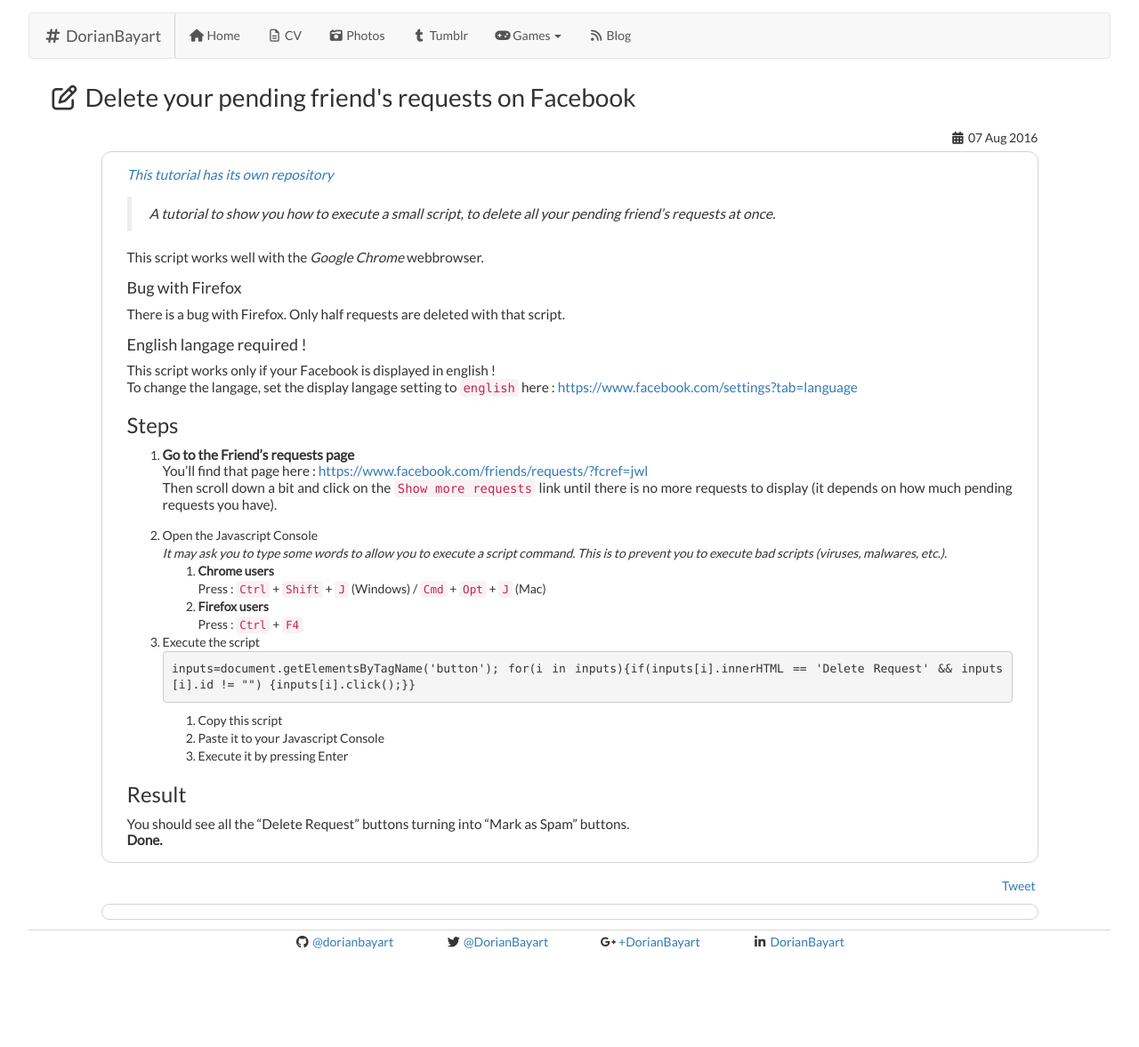
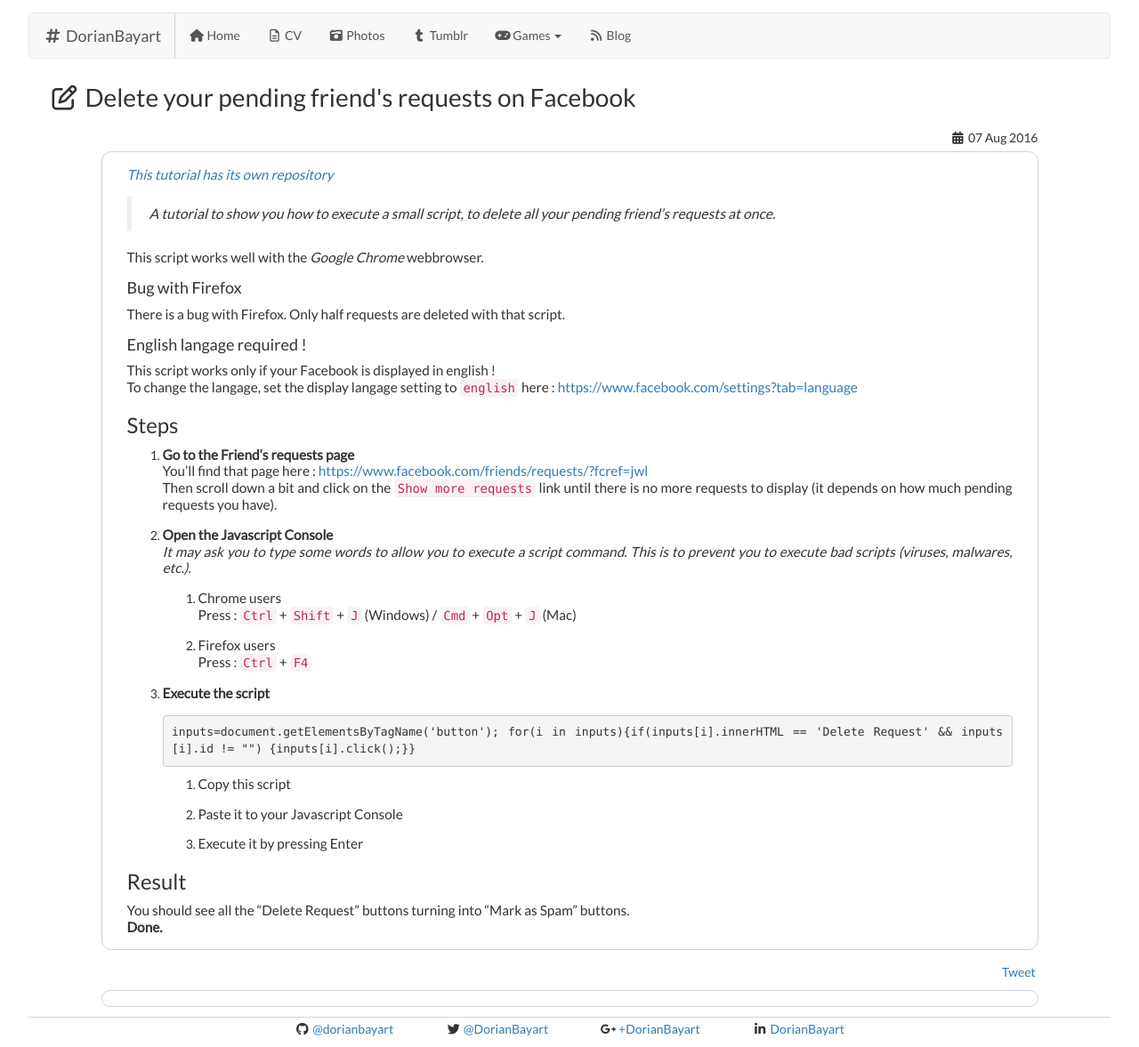
Before and after one commit to dorianbayart/dorianbayart.github.io, a Jekyll site: the page built from _posts/2016-08-07-delete-pending-requests-on-facebook.md, in a window 1280 px wide. Shown: the whole page at 89% size. Built offline with Jekyll 4.4.1, drawn with Linux system fonts in a browser that asks for light colours; nearby versions of some CDN libraries; comment, search, counter and statistics services are not loaded; before the commit the page ends 1079 px from its top, so only the background shows below that.

Commit message:
Update 2016-08-07-delete-pending-requests-on-facebook.md

````diff
--- a/_posts/2016-08-07-delete-pending-requests-on-facebook.md
+++ b/_posts/2016-08-07-delete-pending-requests-on-facebook.md
@@ -25,20 +25,26 @@ To change the langage, set the display langage setting to `english` here : [http
 You'll find that page here : [https://www.facebook.com/friends/requests/?fcref=jwl](https://www.facebook.com/friends/requests/?fcref=jwl)
 Then scroll down a bit and click on the `Show more requests` link until there is no more requests to display (it depends on how much pending requests you have).
 
-2. Open the Javascript Console
+
+2. **Open the Javascript Console**
 _It may ask you to type some words to allow you to execute a script command.
 This is to prevent you to execute bad scripts (viruses, malwares, etc.)._
-   1. **Chrome users**
+
+   1. Chrome users
 Press : `Ctrl` + `Shift` + `J` (Windows) / `Cmd` + `Opt` + `J` (Mac)
-   2. **Firefox users**
+
+   2. Firefox users
 Press : `Ctrl` + `F4`
 
-3. Execute the script
-   ~~~ javascript
+
+3. **Execute the script**
+   ``` javascript
    inputs=document.getElementsByTagName('button'); for(i in inputs){if(inputs[i].innerHTML == 'Delete Request' && inputs[i].id != "") {inputs[i].click();}}
-   ~~~
+   ```
    1. Copy this script
+
    2. Paste it to your Javascript Console
+
    3. Execute it by pressing Enter
 
 
````
